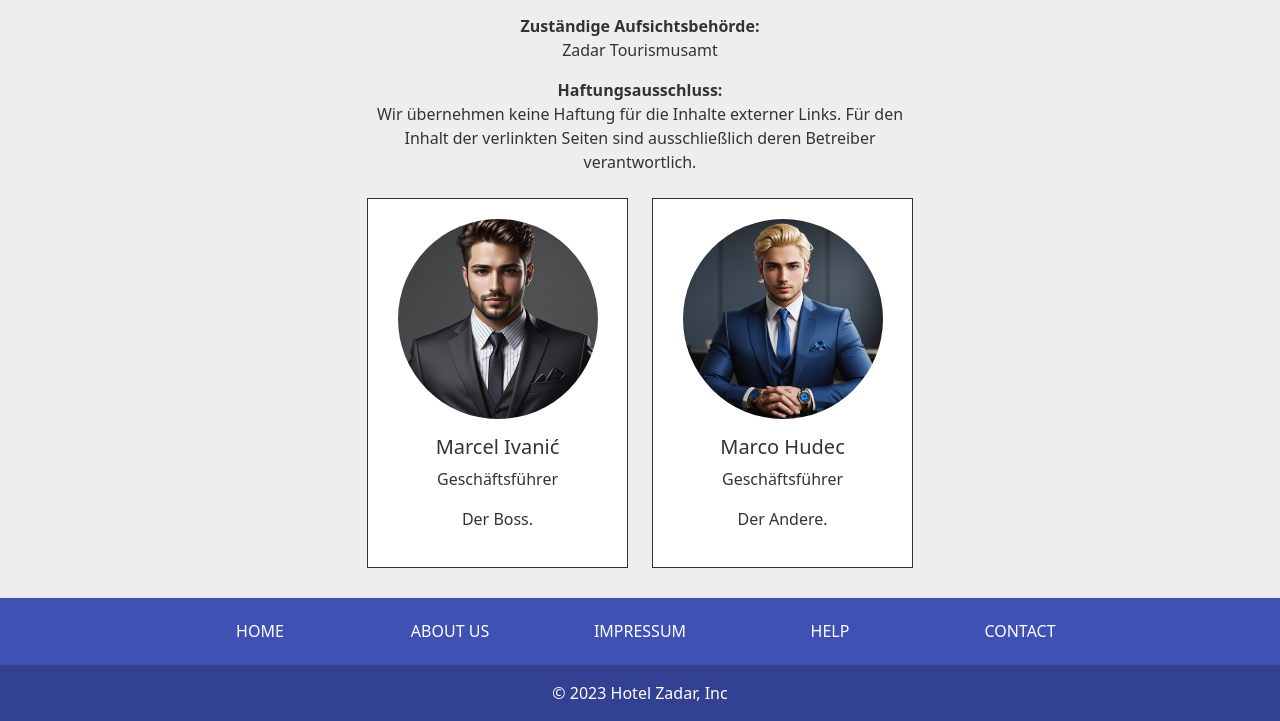
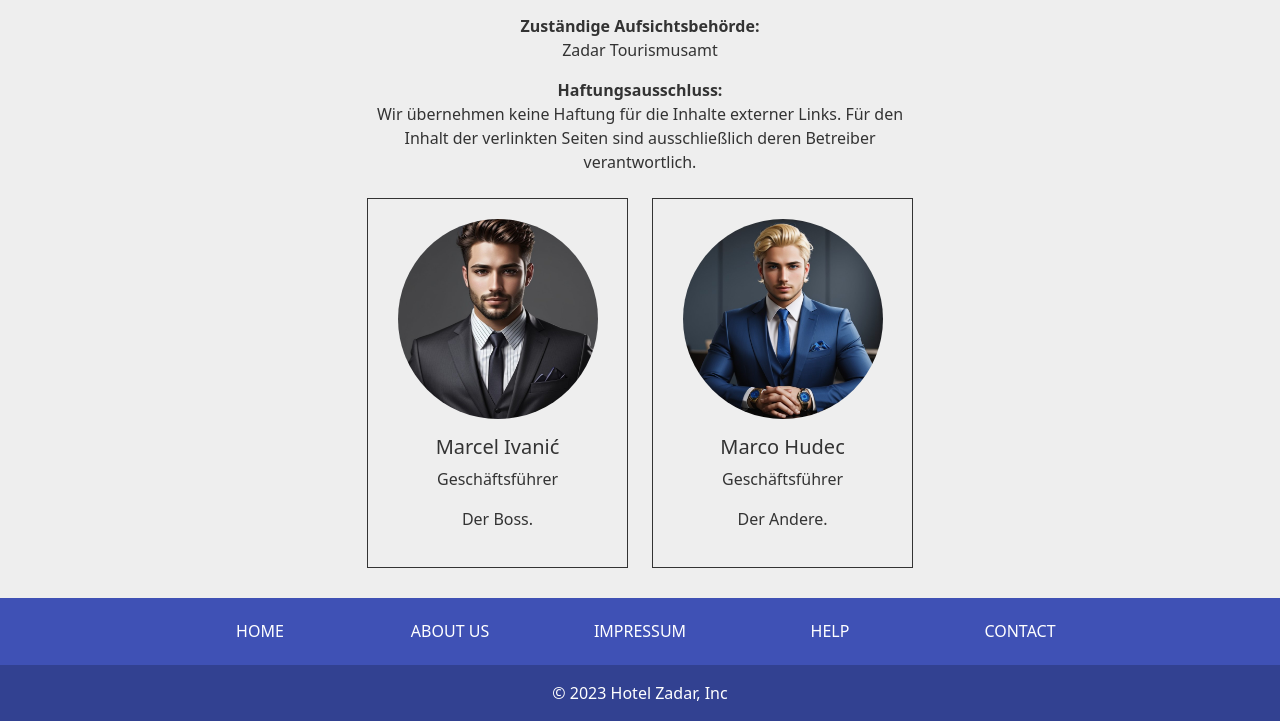
Before and after one commit to MarcoHudec/WEB_project, a PHP site: page /Impressum.php in a window 1280 px wide. Shown: the part 411-1132 px from the top of the page. Run offline with PHP 8.4, Linux system fonts and the light colour scheme.

Commit message:
farbe geändert

```diff
--- a/Impressum.php
+++ b/Impressum.php
@@ -15,7 +15,7 @@
             margin-bottom: 30px;
             padding: 20px;
             border: 1px solid #333;
-            background-color: #fff;
+            background-color: #eee;
         }
         body {
             background-color: #eee; /* Dunkle Hintergrundfarbe (z.B., #333 für Schwarz) */
```
